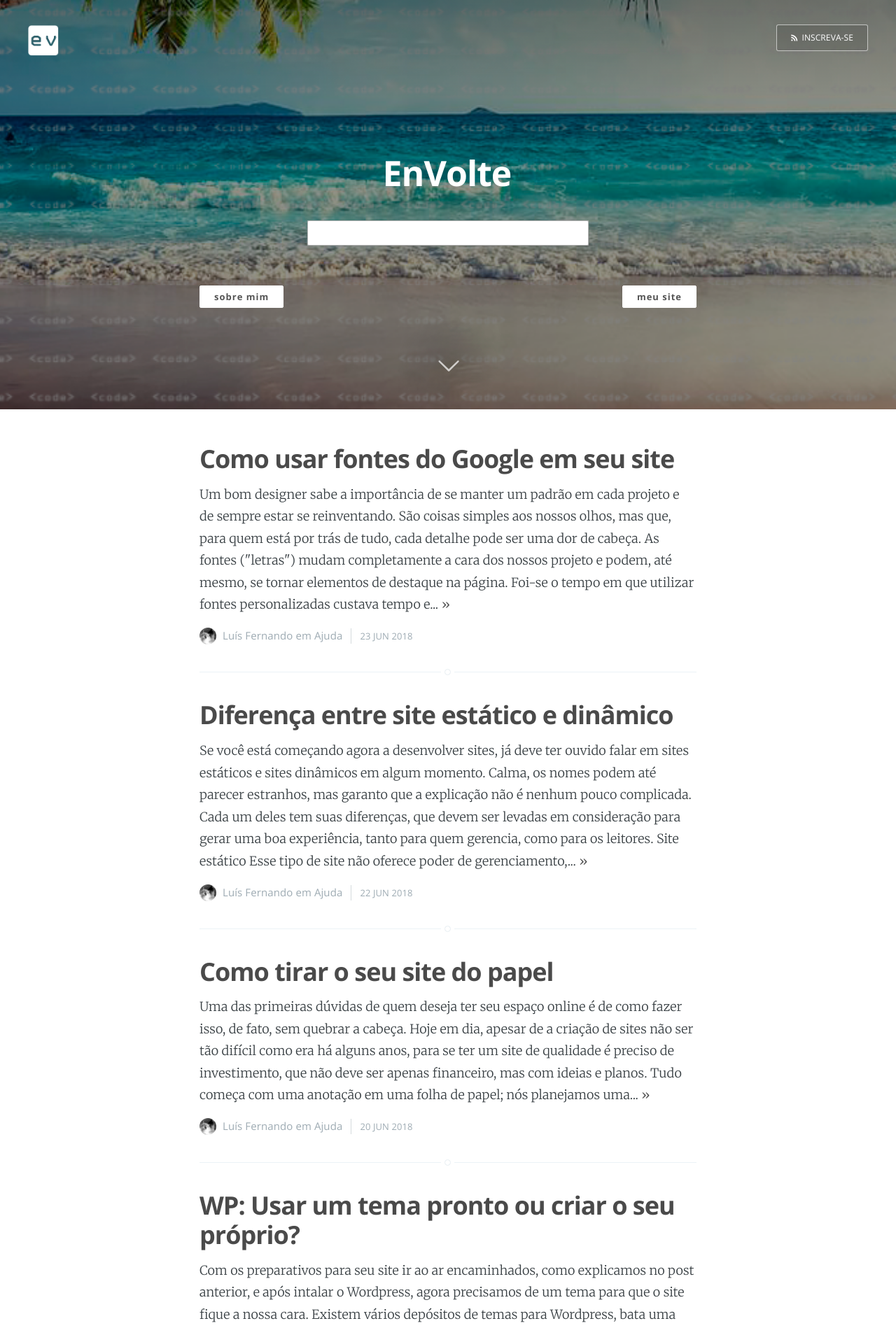
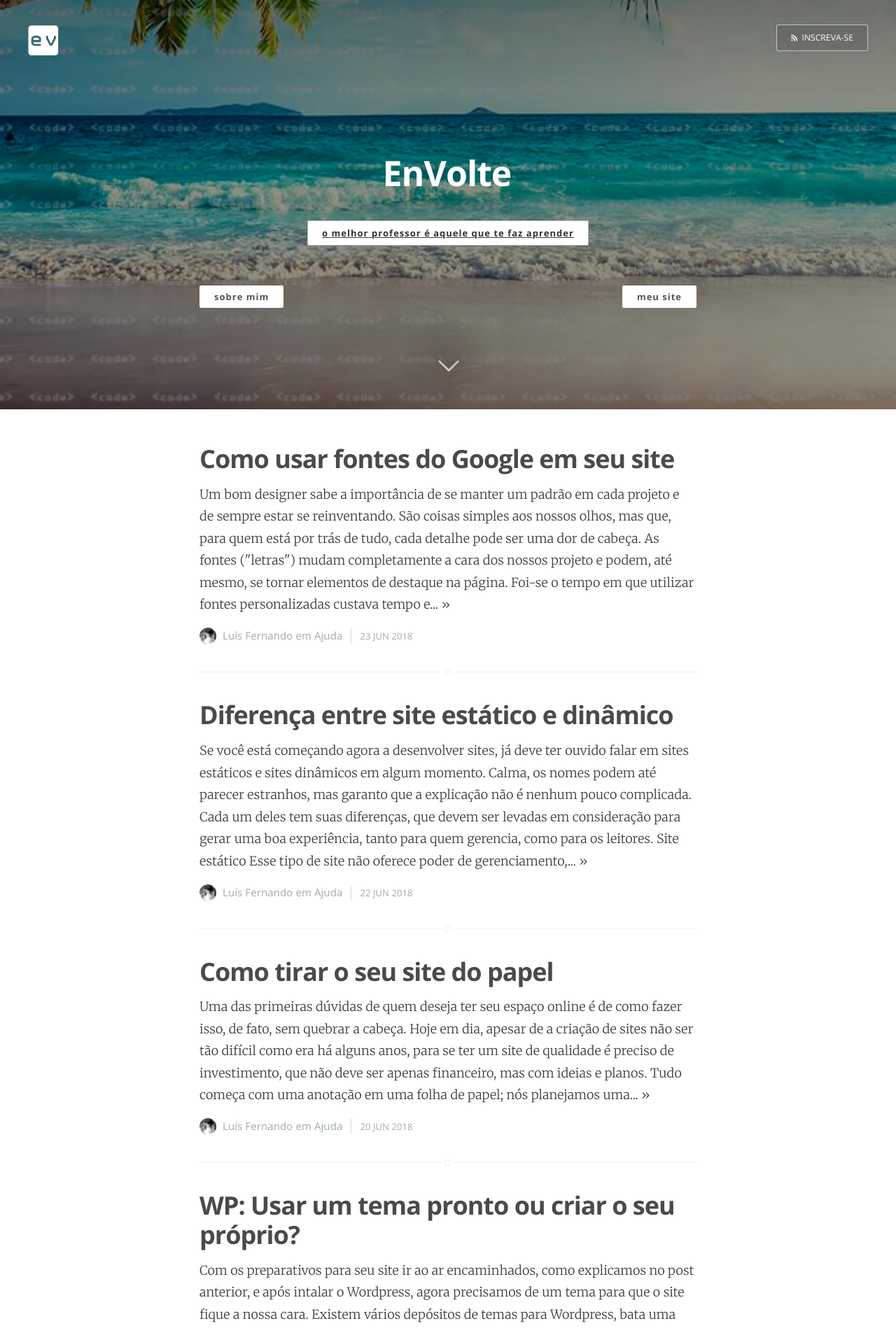
Before and after one commit to EnVolte/envolte.github.io, a Jekyll site: the page built from index.html, in a window 1280 px wide. Shown: the top 1898 px of the page at 70% size. Built offline with Jekyll 4.4.1, drawn with Linux system fonts in a browser that asks for light colours; the list of posts is cut into pages by our own code.

Commit message:
Update index.html

```diff
--- a/index.html
+++ b/index.html
@@ -20,7 +20,7 @@
         <div class="main-header-content inner"><br>
             <h1 class="page-title">{{ site.name }}</h1>
             <h2 style="" class="page-description"><br>
-                <span style="font-family: Open Sans; border: 1px solid rgba(0,0,0,0.3); text-decoration-color: rgba(0,0,0,0.2); background: #fff; border-radius: 2px; text-transform: lowercase; font-weight: bold; font-size: 1.3rem; padding: 8px 20px; letter-spacing: 1px; overflow: hidden;" id="titulo"></span><br>
+                <span style="font-family: Open Sans; color: #333; border: 1px solid rgba(0,0,0,0.3); text-decoration-color: rgba(0,0,0,0.2); background: #fff; border-radius: 2px; text-transform: lowercase; font-weight: bold; font-size: 1.3rem; padding: 8px 20px; letter-spacing: 1px; overflow: hidden;" id="titulo"></span><br>
             </h2>
 
             <h2 class="page-description"><br><br>
```
